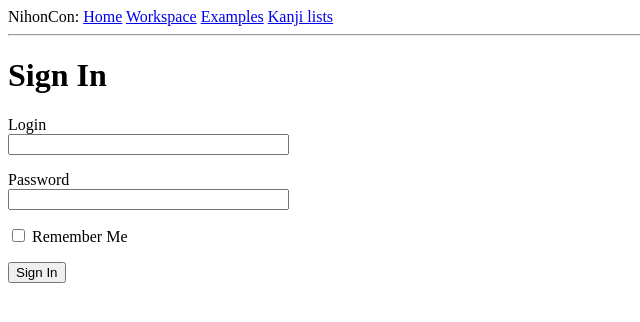
After one commit to Androix777/NihonCon, a Flask app: page /login in a window 1280 px wide. The commit adds this page. Shown: the top 322 px of the page, without its empty margins (0-640 px from the left). Run offline with Flask 2, Linux system fonts and the light colour scheme.

Commit message:
Logins (1)

```diff
--- /dev/null
+++ b/NHC/app/forms.py
@@ -0,0 +1,10 @@
+from flask_wtf import FlaskForm
+from wtforms import StringField, PasswordField, BooleanField, SubmitField, TextAreaField
+from wtforms.validators import DataRequired, ValidationError, Email, EqualTo, Length
+from app.users import User
+
+class LoginForm(FlaskForm):
+    login = StringField('Login', validators=[DataRequired()])
+    password = PasswordField('Password', validators=[DataRequired()])
+    remember_me = BooleanField('Remember Me')
+    submit = SubmitField('Sign In')
--- a/NHC/app/routes.py
+++ b/NHC/app/routes.py
@@ -1,5 +1,8 @@
 from app import app
-from flask import request, render_template, jsonify
+from app.users import User, get_user_by_login
+from app.forms import LoginForm
+from flask import request, render_template, jsonify, redirect, url_for
+from flask_login import login_user, logout_user, current_user
 from NHCB.nhcb import get_sentences_by_kanji
 
 #UI
@@ -20,6 +23,31 @@ def examples():
 @app.route('/kanjilists')
 def kanjilists():
     return render_template('kanjilists.html')
+
+@app.route('/login', methods = ['GET', 'POST'])
+def login():
+    #logout_user()
+    #login_user(User(1, 'lain', 'qwe123'))
+    print(vars(current_user))
+    form = LoginForm()
+    if form.validate_on_submit():
+        user = get_user_by_login(form.login.data)
+        if user is None or not form.password.data == '123':
+            return redirect(url_for('index'))
+        login_user(user)
+        return redirect(url_for('index'))
+    return render_template('login.html', form = LoginForm())
+    '''
+    user = User()
+    user.id = 1
+    login_user(user)
+    return 'asd'
+    '''
+
+@app.route('/logout')
+def logout():
+    logout_user()
+    return redirect(url_for('index'))
 
 #API
 
--- /dev/null
+++ b/NHC/app/templates/login.html
@@ -0,0 +1,34 @@
+{% extends "main.html" %}
+
+{% block content %}
+	<h1>Sign In</h1>
+	<form action = '' method = 'post' novalidate>
+		{{form.hidden_tag()}}
+		<p>
+			{{form.login.label}}
+			<br>
+			{{form.login(size = 32)}}
+			<br>
+			{% for error in form.login.errors %}
+				<span style = 'color: red;'>[{{error}}]</span>
+			{% endfor %}
+		</p>
+		<p>
+			{{form.password.label}}
+			<br>
+			{{form.password(size = 32)}}
+			<br>
+			{% for error in form.password.errors %}
+				<span style = 'color: red;'>[{{error}}]</span>
+			{% endfor %}
+		</p>
+		<p>
+			{{form.remember_me()}}
+			{{form.remember_me.label}}
+		</p>
+		<p>
+			{{form.submit()}}
+		</p>
+	</form>
+	<!--<a href="{{ "url_for('register')" }}">Register</a>-->
+{% endblock %}
--- a/NHC/config.py
+++ b/NHC/config.py
@@ -3,5 +3,4 @@ import os
 basedir = os.path.abspath(os.path.dirname(__file__))
 
 class Config(object):
-    # SECRET_KEY = os.environ.get('SECRET_KEY') or 'シックレットキー'
-    pass
+    SECRET_KEY = os.environ.get('SECRET_KEY') or 'シックレットキー'
```
Also changed, not shown: NHC/app/__init__.py (+12 -1 lines), NHC/app/users.py (added, +25 -0 lines), NHCB/bmodels.py (+7 -0 lines), NHCB/nhcb.py (+15 -1 lines), NHC/app/templates/main.html (indentation only).
